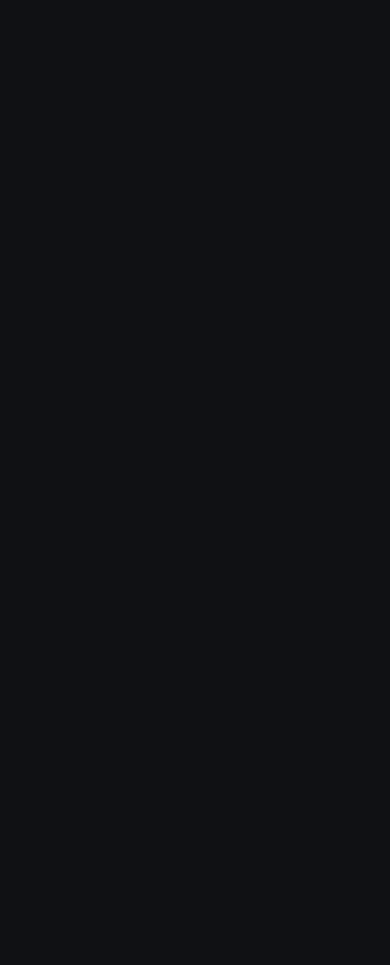
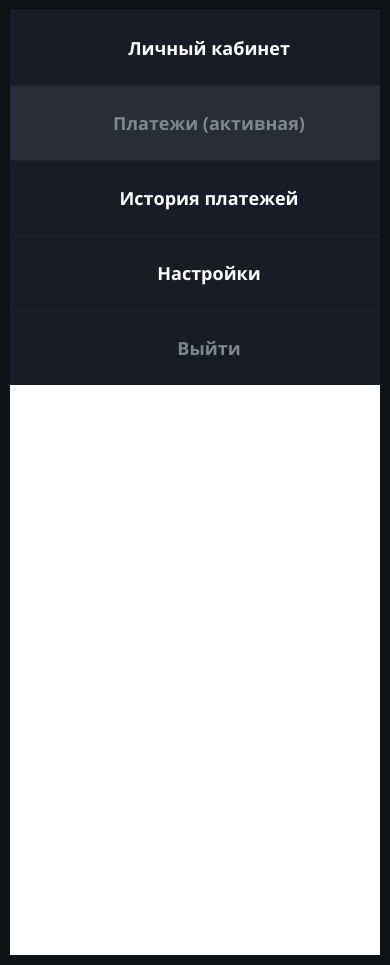
Before and after one commit to thePostas/jobtask, a website: page app/index.html in a window 390 px wide. Before the commit the page ends 844 px from the top, so only its background shows below. Drawn offline with Linux system fonts and the light colour scheme.

Commit message:
navigation block completed

```diff
--- a/app/index.html
+++ b/app/index.html
@@ -6,11 +6,24 @@
           content="width=device-width, user-scalable=no, initial-scale=1.0, maximum-scale=1.0, minimum-scale=1.0">
     <meta http-equiv="X-UA-Compatible" content="ie=edge">
     <link rel="stylesheet" href="css/main.css">
+    <script src="js/script.js" defer></script>
     <title>Payments</title>
 </head>
 <body>
     <section class="payments">
-        <nav class="menu payments__menu"></nav>
+        <!-- меню навигации -->
+        <nav class="menu payments__menu">
+            <ul class="menu__list">
+                <li class="menu__list-item"><a href="#" class="menu__list-link">Личный кабинет</a></li>
+                <li class="menu__list-item"><a href="#" class="menu__list-link menu__list-link_active">Платежи</a></li>
+                <li class="menu__list-item"><a href="#" class="menu__list-link">История платежей</a></li>
+                <li class="menu__list-item"><a href="#" class="menu__list-link">Настройки</a></li>
+                <li class="menu__list-item"><a href="#" class="menu__list-link">Выйти</a></li>
+            </ul>
+        </nav>
+        <!--Блок с реквизитами-->
+        <div class="payments-requisites">
+        </div>
     </section>
 <script>document.write('<script src="http://' + (location.host || 'localhost').split(':')[0] + ':35729/livereload.js?snipver=1"></' + 'script>')</script>
 </body>
--- /dev/null
+++ b/app/js/script.js
@@ -0,0 +1,22 @@
+navigationButtons = document.getElementsByClassName('menu__list-link');
+
+for (var i = 0; i < navigationButtons.length; i++) ((i)=>{
+    navigationButtons[i].addEventListener('click', function () {
+        clear();
+        navigationButtons[i].classList.add('menu__list-link_active');
+        navigationButtons[i].style.backgroundColor = '#2a2d37';
+        if(i > 0) {
+            navigationButtons[i - 1].style.backgroundColor = "#1f2229";
+        }
+        if (i < navigationButtons.length-1) {
+            navigationButtons[i + 1].style.backgroundColor = "#1f2229";
+        }
+    })
+})(i);
+
+function clear() {
+    for (var i = 0; i < navigationButtons.length; i++) {
+        navigationButtons[i].style.backgroundColor = '#191c24';
+        navigationButtons[i].classList.remove('menu__list-link_active');
+    }
+}
--- a/app/less/main.less
+++ b/app/less/main.less
@@ -1,8 +1,95 @@
+@font-face {
+  font-family: "OpenSansBold";
+  src: url(../fonts/open-sans-bold.ttf) format("truetype"); /* все современные браузеры */
+}
+
+ul, a, body{
+  padding: 0;
+  margin: 0;
+  list-style: none;
+  text-decoration: none;
+}
+
 body {
   background-color: #101114;
 }
 
+//Главный блок страницы
 .payments {
   display: flex;
-  max-width: 960px;
+  justify-content: flex-end;
+  max-width: 970px;
+  min-width: 320px;
+  margin: 80px auto;
+  @media screen and (max-width: 1000px) {
+    flex-direction: column;
+    align-items: center;
+  }
+  @media screen and (max-width: 720px) {
+    margin: 10px;
+  }
+  //Блок с реквизитами карты
+  &-requisites {
+    background-color: #fff;
+    width: 640px;
+    min-height: 570px;
+    @media screen and (max-width: 1000px) {
+      width: 90%;
+    }
+    @media screen and (max-width: 720px) {
+      width: 100%;
+    }
+  }
 }
+
+//Меню навигации
+.menu {
+  font: 18px OpenSansBold, sans-serif;
+  font-weight: bold;
+  width: 320px;
+  height: 375px;
+  @media screen and (max-width: 1000px) {
+    width: 90%;
+  }
+  @media screen and (max-width: 720px) {
+    width: 100%;
+  }
+  //Список
+  &__list {
+    height: 100%;
+    //Элемент списка
+    &-item {
+      height: 20%;
+    }
+    //Ссылка списка
+    &-link {
+      box-sizing: border-box;
+      display: flex;
+      align-items: center;
+      width: 100%;
+      height: 100%;
+      padding-left: 28px;
+      color: #fff;
+      background-color: #191c24;
+      border-top: 1px solid #20232b;
+      @media screen and (max-width: 1000px) {
+        justify-content: center;
+      }
+      //Активная ссылка списка
+      &_active {
+        color: #808592;
+      }
+      &_active {
+        background-color: #2a2d37;
+        &:after {
+          content: " (активная)";
+          white-space: pre;
+        }
+      }
+    }
+  }
+}
+//Цвет кнопки "выход"
+.menu__list-item:last-child .menu__list-link {
+  color: #808592;
+}
```
Also changed, not shown: app/css/main.css, app/fonts/open-sans-bold.ttf (added), app/fonts/open-sans-extrabold.ttf (added), app/fonts/open-sans-light.ttf (added), app/fonts/open-sans-semibold.ttf (added), app/fonts/open-sans.ttf (added).
